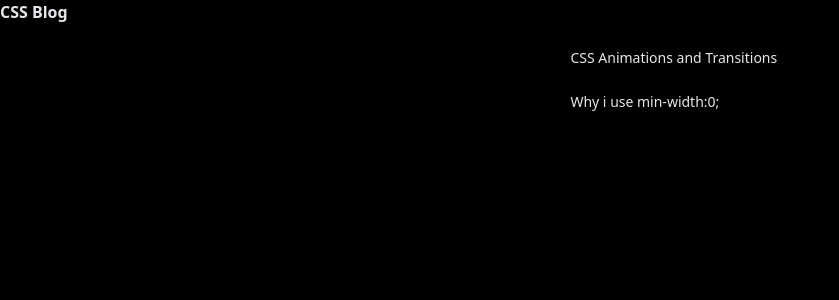
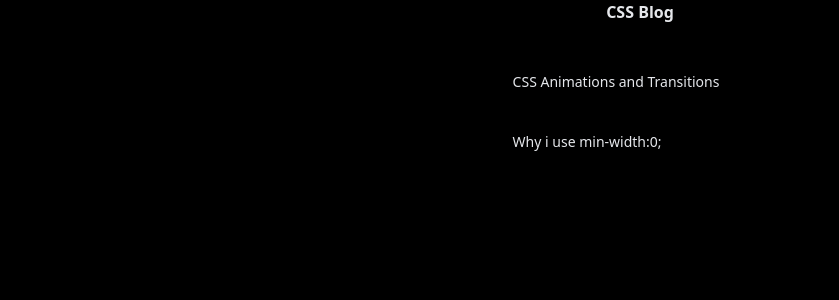
Before and after one commit to Heuvera/blogplatform, a Vue app: page /#/css-trick in a window 1280 px wide. Shown: the top 300 px of the page, without its empty margins (0-839 px from the left). Built offline with nearby package versions, Linux system fonts and the light colour scheme.

Commit message:
position:relative added;

```diff
--- a/src/components/Css-tricks.vue
+++ b/src/components/Css-tricks.vue
@@ -1,17 +1,19 @@
 <template>
 
-  <div class="flex justify-center mx-auto">
-    <h1 class="font-xl text-gray-200 font-bold">CSS Blog</h1>
-      <ul class="flex flex-col list-none m-12 mx-auto">
-       <li class="text-sm text-gray-200 font-semi">
+  <div class="flex flex-col justify-center items-center mx-auto">
+    <h1 class="font-3xl text-gray-200 font-bold mb-12">CSS Blog</h1>
+   <div class="flex justify-end">
+    <ul class="flex flex-col list-none mr-12">
+       <li class="text-sm text-gray-200 font-semi mb-4">
         <router-link to="">CSS Animations and Transitions</router-link>
       </li>
 
       <br>
-      <li class="text-sm text-gray-200 font-semi">
+      <li class="text-sm text-gray-200 font-semi mb-4">
         <router-link to="">Why i use min-width:0;</router-link>
       </li>
       </ul>
+      </div>
     </div>
 </template>
 
--- a/src/components/NullUndefined.vue
+++ b/src/components/NullUndefined.vue
@@ -1,5 +1,5 @@
 <template>
-    <div class="flex justify-center items-center bg-black min-h-screen min-w-screen">
+    <div class="flex justify-center items-center relative bg-black min-h-screen min-w-screen">
         <div class="max-w-md mx-auto p-8">
             <h1 class="text-white text-3xl font-bold mb-8 text-center">Null vs  Undefined</h1>
             <div class="text-gray-200 text-lg font-sm">
@@ -12,12 +12,11 @@
               For example,
               </p>
               <pre class="bg-gray-900 text-white p-1 rounded-lg">
-                <code class="mr-4">
+                <code>
                   <p>
-                    const myself = null;
-                    console.log(myself);
-                    // null
-                    </p>
+                    const myself = null; </p>
+                   <p> console.log(myself); </p>
+                   <p> // null </p>
                 </code> </pre>
 
                 <p>
@@ -29,12 +28,12 @@
                 <p> Here is an example:</p>
 
                 <pre class="bg-gray-900 text-white p-1 rounded-lg"><code>
-                 <p> null == undefined
-                  // true
+                 <p> null == undefined </p>
+                  <p>// true </p>
 
-                  null === undefined
-                  // false
-                 </p>
+                 <p>null === undefined </p>
+                  <p>// false </p>
+
                 </code></pre>
 
                 <p> First off, the '==' operator performs type coercion before comparing values. That means javascript converts them to the
@@ -59,9 +58,9 @@
                 <p> For example </p>
 
                 <pre class="bg-gray-900 text-white p-1 rounded-lg"> <code>
-                  <p> let undefined;
-                   console.log(undefined);
-                   // undefined </p>
+                  <p> let undefined; </p>
+                  <p> console.log(undefined);</p>
+                  <p> // undefined </p>
                 </code></pre>
 
                 <p>
--- a/src/components/Vue-blog.vue
+++ b/src/components/Vue-blog.vue
@@ -2,11 +2,13 @@
 
     <div class="flex fflex-col justify-center items-center mx-auto">
       <h1 class="text-3xl text-gray-200 font-bold">Vue Blog</h1>
-        <ul class="flex flex-col list-none mr-18">
+      <div class="flex justify-end">
+        <ul class="flex flex-col list-none mr-14">
          <li class="text-sm text-gray-200 font-semi mb-4">
           <router-link to="">Multi-word Error in Vue</router-link>
         </li>
         </ul>
+        </div>
       </div>
 
 </template>
```
